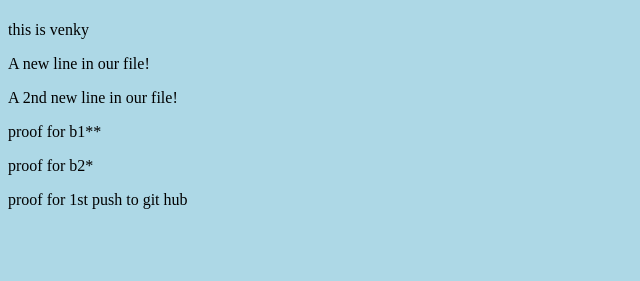
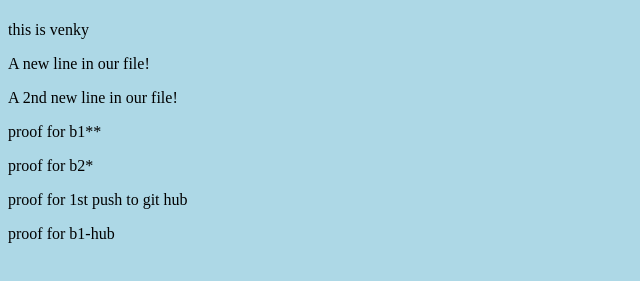
Before and after one commit to pvs444/learninggit, a plain HTML site: page index.html in a window 1280 px wide. Shown: the part 59-340 px from the top of the page, without its empty margins (0-640 px from the left). Drawn offline with Linux system fonts and the light colour scheme.

Commit message:
Update index.html

```diff
--- a/index.html
+++ b/index.html
@@ -12,5 +12,6 @@
 <p>proof for b1**</p>
 <p>proof for b2*</p>
 <p>proof for 1st push to git hub<p>
+  <p>proof for b1-hub</p>
 </body>
 </html>
```
